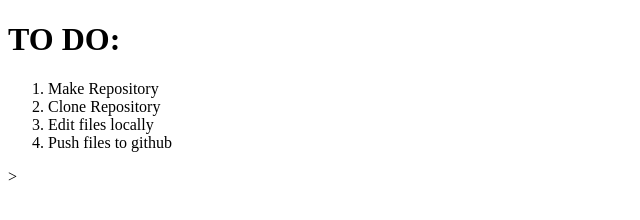
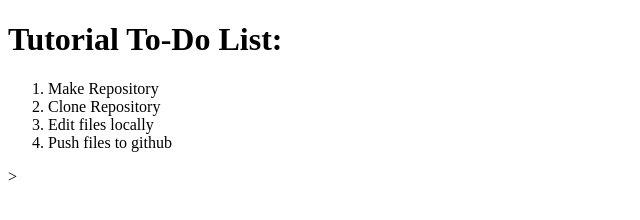
Before and after one commit to k8lyn-ruark/newGitTest, a plain HTML site: page index.html in a window 1280 px wide. Shown: the whole page, without its empty margins (0-640 px from the left). Drawn offline with Linux system fonts and the light colour scheme.

Commit message:
change in header for index.html

```diff
--- a/index.html
+++ b/index.html
@@ -4,7 +4,7 @@
 	<title>Git Test 1</title>
 </head>
 <body>
-	<h1>TO DO:</h1>
+	<h1>Tutorial To-Do List:</h1>
 	<ol>
 		<li>Make Repository</li>
 		<li>Clone Repository</li>
```
